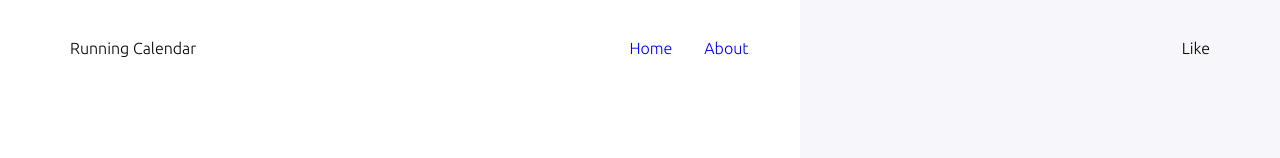
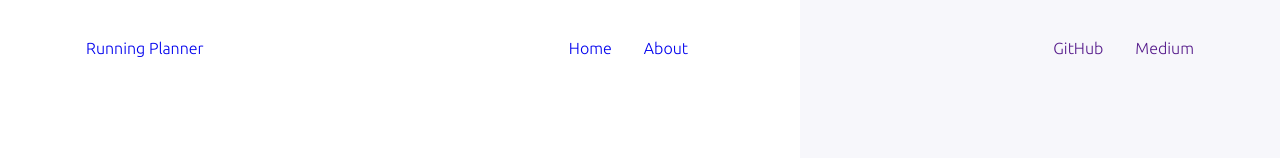
Before and after one commit to ni4yja/running-calendar, a Vue app: page / in a window 1280 px wide. Shown: the top 158 px of the page. Built offline with nearby package versions, Linux system fonts and the light colour scheme; no server answers.

Commit message:
minor changes

```diff
--- a/public/index.html
+++ b/public/index.html
@@ -7,7 +7,7 @@
     <link rel="icon" href="<%= BASE_URL %>favicon.ico">
     <link href="https://fonts.googleapis.com/css2?family=Quicksand:wght@700&family=Ubuntu:wght@300;400&display=swap" rel="stylesheet">
     <link rel="stylesheet" href="css/weather-icons.min.css">
-    <title><%= htmlWebpackPlugin.options.title %></title>
+    <title>Running Planner</title>
   </head>
   <body>
     <noscript>
--- a/src/App.vue
+++ b/src/App.vue
@@ -2,12 +2,17 @@
   <div id="app">
     <header class="header">
       <div class="container">
-        <div class="logo">Running Calendar</div>
+        <div class="logo">
+          <router-link to="/">Running Planner</router-link>
+        </div>
         <div id="nav">
           <router-link to="/">Home</router-link>
           <router-link to="/about">About</router-link>
         </div>
-        <div class="social">Like</div>
+        <div class="social">
+          <a href="">GitHub</a>
+          <a href="">Medium</a>
+        </div>
       </div>
     </header>
     <router-view/>
@@ -65,7 +70,9 @@ $bg-light: #f7f7fb;
     }
   }
 
-  #nav {
+  .logo,
+  #nav,
+  .social {
     a {
       padding: 0 1rem;
       text-decoration: none;
--- a/src/components/Results.vue
+++ b/src/components/Results.vue
@@ -3,8 +3,8 @@
     <WeatherWidget></WeatherWidget>
     <h2 class="results-list--title">Don't wait until a perfect Monday, start running today! Pick a date, to get your training plan ⬇️</h2>
     <div v-if="dateSelected" class="results-tabs">
-      <TabNav :tabs="weeks" :selected="selected" @selected="setSelected" >
-        <template v-for="(week, indexWeek) in weeks" class="asd">
+      <TabNav :tabs="weeks" :selected="selected" @selected="setSelected">
+        <template v-for="(week, indexWeek) in weeks">
           <transition
             name="fade"
             mode="out-in"
--- a/src/store/index.js
+++ b/src/store/index.js
@@ -10,7 +10,7 @@ export default new Vuex.Store({
     weather: {},
     dateSelected: false,
     program: {
-      'week 1': [
+      'Week 1': [
         {
           distance: "2 km",
           time: ""
@@ -28,7 +28,7 @@ export default new Vuex.Store({
           time: "",
         },
       ],
-      week_2: [
+      'Week 2': [
         {
           distance: "2 km",
           time: ""
@@ -46,7 +46,7 @@ export default new Vuex.Store({
           time: "",
         },
       ],
-      week_3: [
+      'Week 3': [
         {
           distance: "3 km",
           time: ""
@@ -64,7 +64,7 @@ export default new Vuex.Store({
           time: "",
         },
       ],
-      week_4: [
+      'Week 4': [
         {
           distance: "3 km",
           time: ""
```
Also changed, not shown: 1 other file (tests, documents, lock files or other folders).
